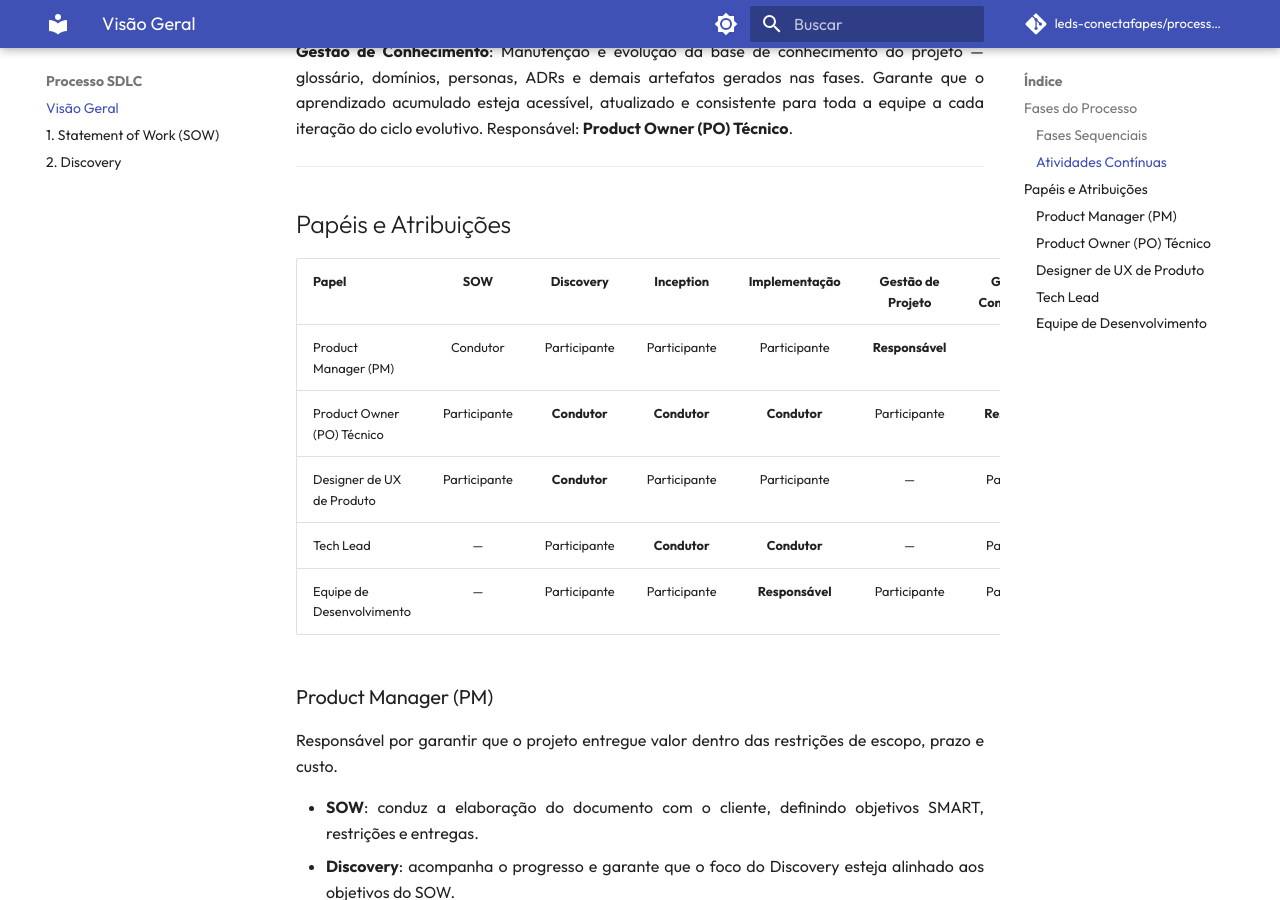
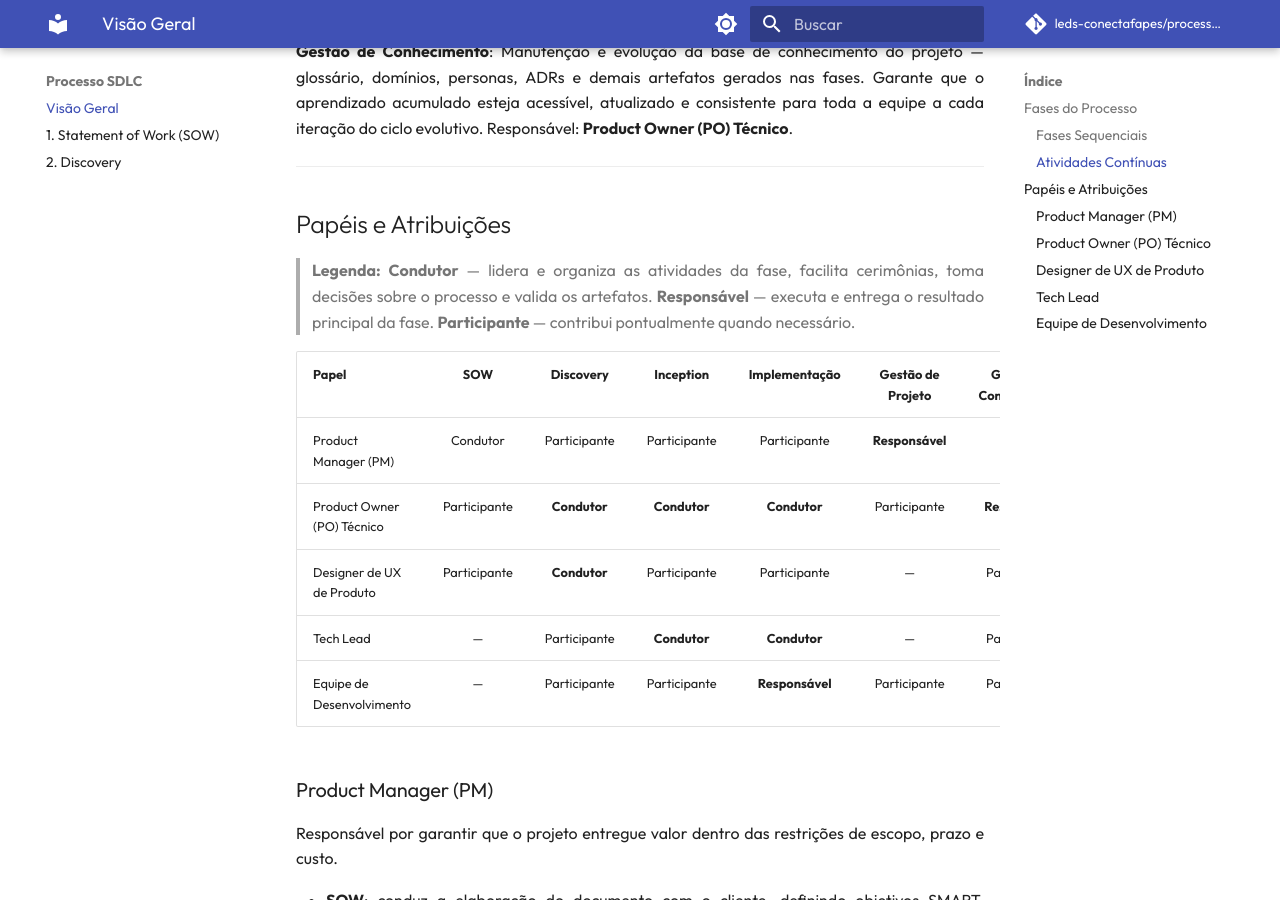
Before and after one commit to leds-conectafapes/processo-leds-sdlc, an MkDocs documentation site: the page built from docs/sdlc/0_processo.md, in a window 1280 px wide and 900 px high, scrolled down 1594 px. Built offline with MkDocs 1.6.1 and Material for MkDocs 9.7.7, drawn with Linux system fonts in a browser that asks for light colours; comment, search, counter and statistics services are not loaded.

Commit message:
docs: adiciona legenda de Condutor/Responsável/Participante na tabela de papéis
Co-Authored-By: Claude Sonnet 4.6 <noreply@anthropic.com>

```diff
--- a/docs/sdlc/0_processo.md
+++ b/docs/sdlc/0_processo.md
@@ -46,6 +46,8 @@ As **atividades contínuas** correm em paralelo a todas as fases, do início ao
 ---
 
 ## Papéis e Atribuições
+
+> **Legenda:** **Condutor** — lidera e organiza as atividades da fase, facilita cerimônias, toma decisões sobre o processo e valida os artefatos. **Responsável** — executa e entrega o resultado principal da fase. **Participante** — contribui pontualmente quando necessário.
 
 | Papel | SOW | Discovery | Inception | Implementação | Gestão de Projeto | Gestão de Conhecimento |
 |-------|:---:|:---------:|:---------:|:-------------:|:-----------------:|:----------------------:|
```
